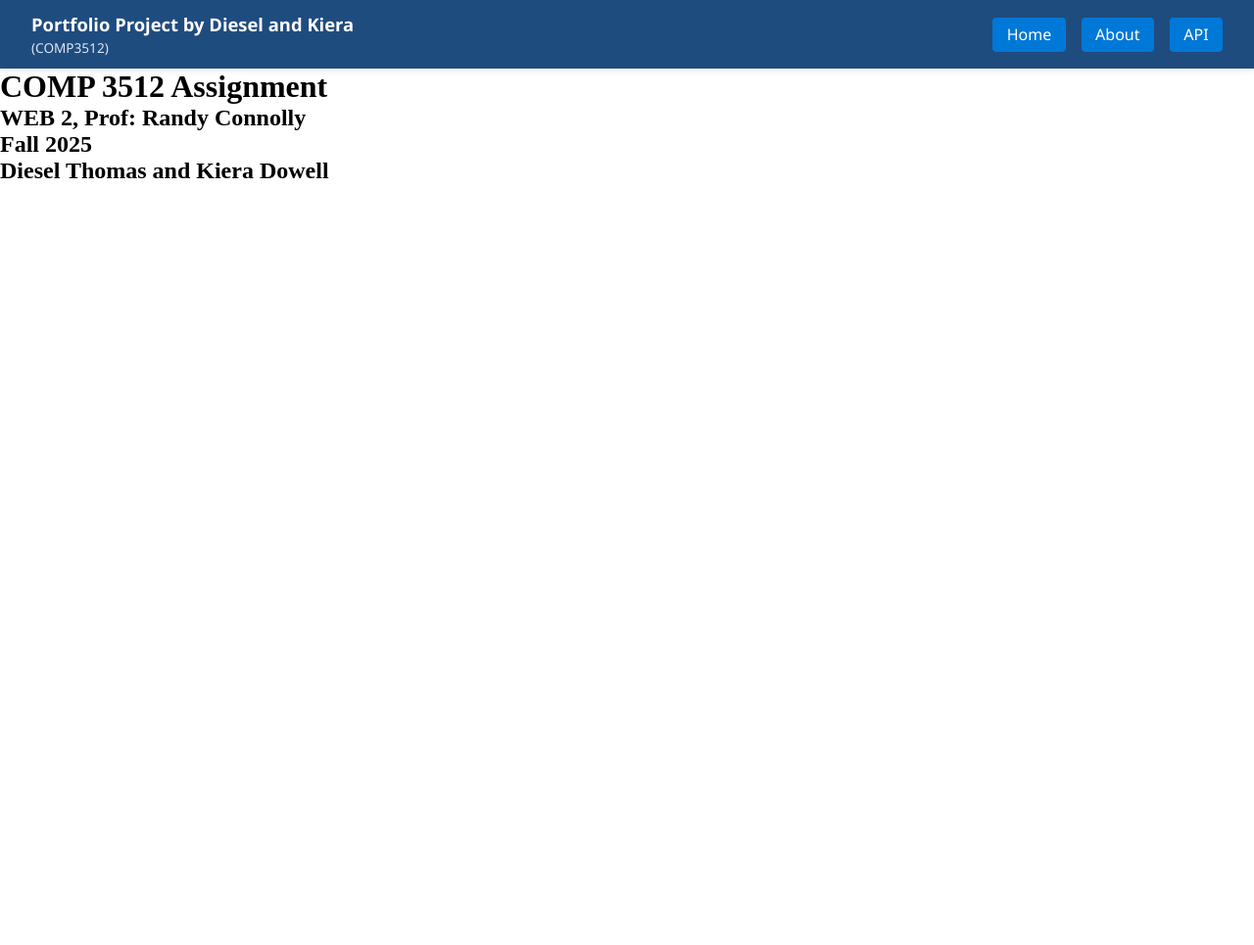
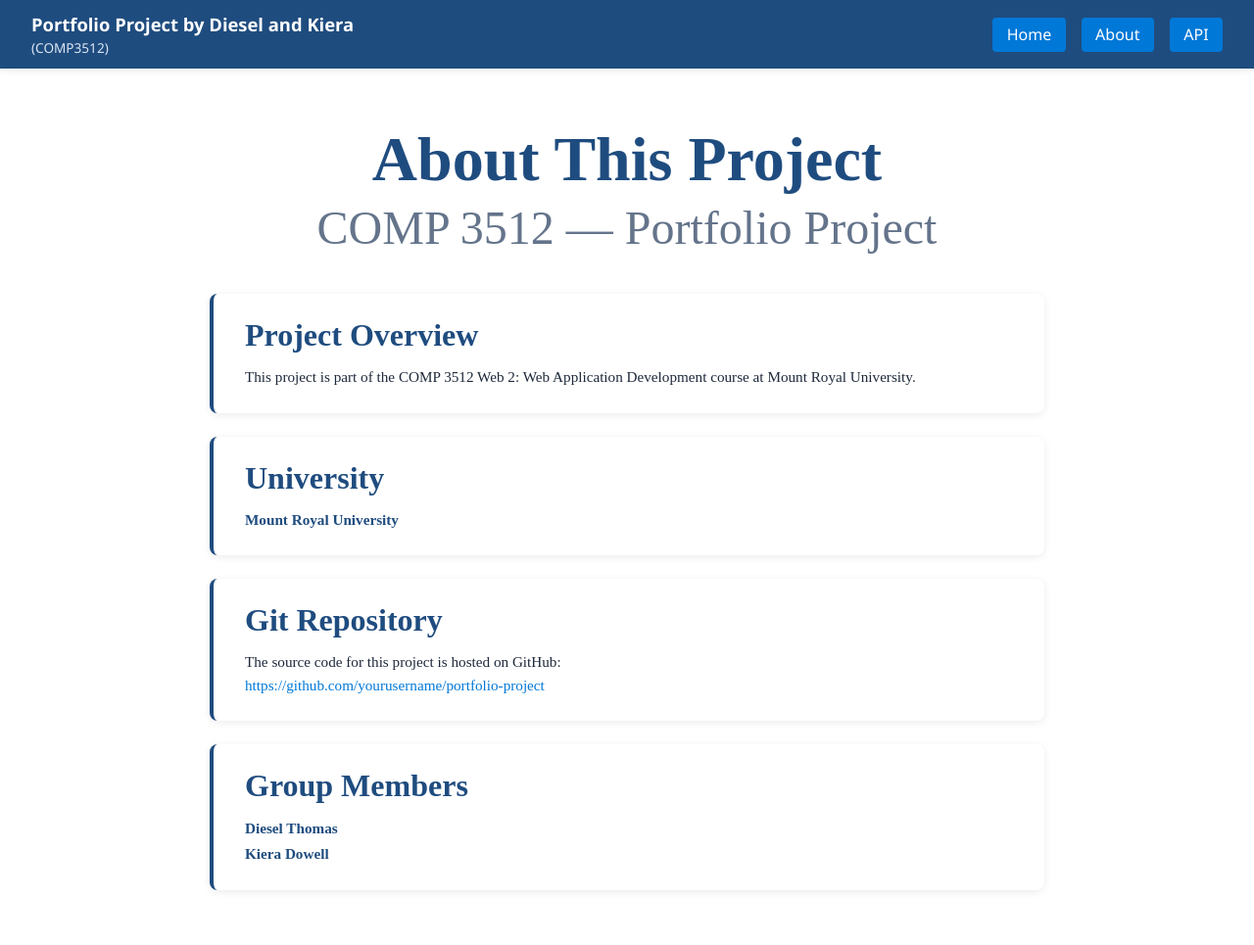
Before and after one commit to kd1012/comp3512Assign1, a PHP site: page /aboutPage.php in a window 1280 px wide. Shown: the whole page at 98% size. Before the commit the page ends 182 px from the top, so only its background shows below. Run offline with PHP 8.4, Linux system fonts and the light colour scheme.

Commit message:
added css for about page

```diff
--- a/aboutPage.php
+++ b/aboutPage.php
@@ -1,22 +1,57 @@
+<?php
+require_once 'includes/config.inc.php';
+require_once 'includes/header.inc.php';
+
+?>
+
 <!DOCTYPE html>
 <html lang="en">
 <head>
     <?php require_once "includes/meta.inc.php";?>
+    <link rel="stylesheet" href="css/aboutPage.css">
+    <link rel="stylesheet" href="css/aboutPage.css">
+    <title>About | Portfolio Project</title>
 </head>
 <body>
     <?php require_once "includes/header.inc.php";?>
-    <main>
+    <link rel="stylesheet" href="css/header.css">
 
+    <main class="about-container">
+        <section class="about-header">
+            <h1>About This Project</h1>
+            <p class="subtitle">COMP 3512 — Portfolio Project</p>
+        </section>
+
+        <section class="about-card project-info">
+            <h2>Project Overview</h2>
+            <p>
+                This project is part of the COMP 3512 Web 2: Web Application Development course at Mount Royal University.
+            </p>
+        </section>
+
+        <section class="about-card university-info">
+            <h2>University</h2>
+            <p><strong>Mount Royal University</strong><br>
+        </section>
+
+        <section class="about-card git-info">
+            <h2>Git Repository</h2>
+            <p>
+                The source code for this project is hosted on GitHub:<br>
+                <a href="https://github.com/yourusername/portfolio-project" target="_blank" class="git-link">
+                    https://github.com/yourusername/portfolio-project
+                </a>
+            </p>
+        </section>
+
+        <section class="about-card authors-info">
+            <h2>Group Members</h2>
+            <ul>
+                <li><strong>Diesel Thomas</strong></li>
+                <li><strong>Kiera Dowell</strong></li>
+            </ul>
+        </section>
     </main>
-
-    <h1> COMP 3512 Assignment</h1>
-    <h2> WEB 2, Prof: Randy Connolly</h2>
-    <h2>Fall 2025 <br> Diesel Thomas and Kiera Dowell</h2>
-
-
-    <footer>
-
-    </footer>
 
 
 </body>
--- /dev/null
+++ b/css/aboutPage.css
@@ -0,0 +1,129 @@
+/* ============================================================
+   ABOUT PAGE — matches index.css & companyPage.css styling
+============================================================ */
+:root {
+  --primary-color: #1f4c7f;
+  --accent-color: #0078d7;
+  --success-color: #16a34a;
+  --text-color: #1e293b;
+  --border-color: #d1d5db;
+  --bg-color: #f9fafc;
+  --light-bg: #ffffff;
+  --muted-text: #64748b;
+  --radius: 8px;
+  --shadow: 0 2px 8px rgba(0, 0, 0, 0.08);
+  --font-family: "Segoe UI", Roboto, Helvetica, Arial, sans-serif;
+}
+
+/* ============================================================
+   BASE
+============================================================ */
+body#aboutbody {
+  font-family: var(--font-family);
+  background-color: var(--bg-color);
+  color: var(--text-color);
+  margin: 0;
+  min-height: 100vh;
+  display: flex;
+  flex-direction: column;
+}
+
+main.about-container {
+  max-width: 900px;
+  margin: 2rem auto;
+  padding: 1.5rem;
+  display: flex;
+  flex-direction: column;
+  gap: 1.5rem;
+}
+
+/* ============================================================
+   HEADER SECTION
+============================================================ */
+.about-header {
+  text-align: center;
+  margin-bottom: 1rem;
+}
+
+.about-header h1 {
+  color: var(--primary-color);
+  font-size: 4rem;
+  margin-bottom: 0.3rem;
+}
+
+.about-header .subtitle {
+  font-size: 3rem;
+  color: var(--muted-text);
+}
+
+/* ============================================================
+   CARD STYLING
+============================================================ */
+.about-card {
+  background-color: var(--light-bg);
+  border-radius: var(--radius);
+  box-shadow: var(--shadow);
+  padding: 1.5rem 2rem;
+  border-left: 4px solid var(--primary-color);
+}
+
+.about-card h2 {
+  margin-top: 0;
+  font-size: 2rem;
+  color: var(--primary-color);
+  margin-bottom: 0.75rem;
+}
+
+.about-card p {
+  line-height: 1.6;
+  font-size: 0.95rem;
+  color: var(--text-color);
+}
+
+.about-card ul {
+  list-style: none;
+  margin: 0;
+  padding: 0;
+}
+
+.about-card ul li {
+  padding: 0.25rem 0;
+  font-size: 0.95rem;
+}
+
+.about-card strong {
+  color: var(--primary-color);
+}
+
+/* ============================================================
+   GIT LINK
+============================================================ */
+.git-link {
+  color: var(--accent-color);
+  word-break: break-all;
+  font-weight: 500;
+  text-decoration: none;
+}
+
+.git-link:hover {
+  text-decoration: underline;
+  color: #005fa3;
+}
+
+
+/* ============================================================
+   RESPONSIVE
+============================================================ */
+@media (max-width: 768px) {
+  main.about-container {
+    padding: 1rem;
+  }
+
+  .about-card {
+    padding: 1.25rem 1.5rem;
+  }
+
+  .about-header h1 {
+    font-size: 1.6rem;
+  }
+}
```
